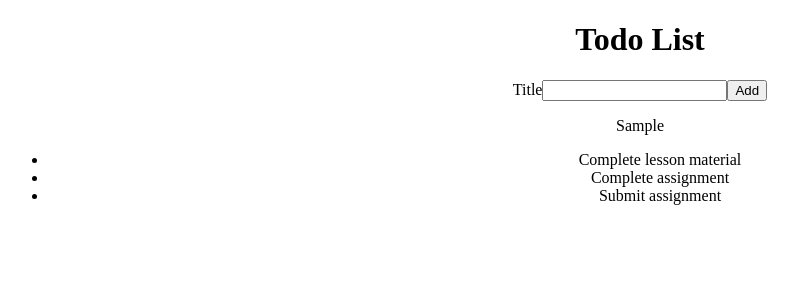
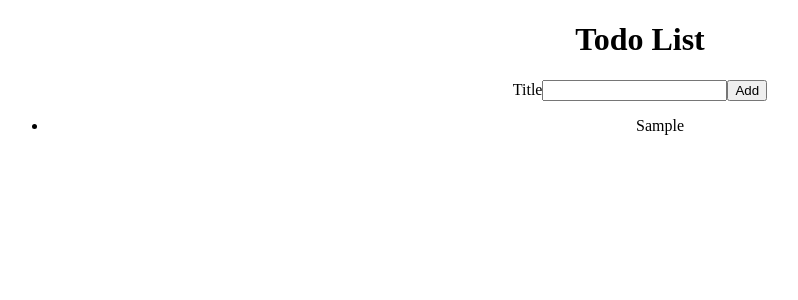
Before and after one commit to wessstt/react-todo, a React (Create React App) app: page / in a window 1280 px wide. Both pictures are taken after typing "Sample" into the empty fields and a click on the button "Add". Shown: the top 300 px of the page, without its empty margins (0-798 px from the left). Built offline with nearby package versions, Linux system fonts and the light colour scheme; the HTML template or start-up script is replaced by a standard one.

Commit message:
Lesson 1-4: Lifting State & Props Handeling (Lifting State, Controlled Components, Props handling)

```diff
--- a/src/AddTodoForm.js
+++ b/src/AddTodoForm.js
@@ -1,18 +1,35 @@
 import React from "react";
 
-const AddTodoForm = (props) => {
+const AddTodoForm = ({ onAddTodo }) => {
+  const [todoTitle, setTodoTitle] = React.useState("");
+
+  const handleTitleChange = (event) => {
+    const newTodoTitle = event.target.value;
+    setTodoTitle(newTodoTitle);
+    //console.log(newTodoTitle);
+  };
+
   const handleAddTodo = (event) => {
     event.preventDefault();
-    const todoTitle = event.target.title.value;
-    props.onAddTodo(todoTitle);
-    console.log(todoTitle);
-    event.target.reset();
+    //console.log("value is", todoTitle);
+    //pass an Object instead of a String
+    onAddTodo({
+      title: todoTitle,
+      id: Date.now(), // place holder to generate unique number
+    });
+    setTodoTitle(""); //reset todoTitle to empty String
   };
 
   return (
     <form onSubmit={handleAddTodo}>
       <label htmlFor="todoTitle">Title</label>
-      <input id="todoTitle" type="text" name="title"></input>
+      <input
+        id="todoTitle"
+        type="text"
+        name="title"
+        value={todoTitle}
+        onChange={handleTitleChange}
+      />
       <button type="submit">Add</button>
     </form>
   );
--- a/src/App.js
+++ b/src/App.js
@@ -1,17 +1,22 @@
-import React from "react";
+import React, { useState } from "react";
 import AddTodoForm from "./AddTodoForm";
 import TodoList from "./TodoList";
 
 const title = "Todo List";
+
 const App = () => {
-  const [newTodo, setNewTodo] = React.useState("");
+  const [todoList, setTodoList] = useState([""]);
 
+  //Declare a new function named addTodo that takes newTodo as a parameter
+  const addTodo = (newTodo) => {
+    //console.log(newTodo);
+    setTodoList([...todoList, newTodo]);
+  };
   return (
     <div style={{ textAlign: "center" }}>
       <h1>{title}</h1>
-      <AddTodoForm onAddTodo={setNewTodo} />
-      <p>{newTodo}</p>
-      <TodoList />
+      <AddTodoForm onAddTodo={addTodo} />
+      <TodoList todoList={todoList} />
     </div>
   );
 };
--- a/src/TodoList.js
+++ b/src/TodoList.js
@@ -1,29 +1,13 @@
 import React from "react";
 import TodoListItem from "./TodoListItem";
 
-const todoList = [
-  {
-    title: "Complete lesson material",
-    objectID: 0,
-  },
-  {
-    title: "Complete assignment",
-    objectID: 1,
-  },
-  {
-    title: "Submit assignment",
-    objectID: 2,
-  },
-];
-
-const TodoList = () => {
+const TodoList = ({ todoList }) => {
   return (
     <ul>
-      {todoList.map((item) => (
-        <TodoListItem key={item.objectID} todo={item.title} />
+      {todoList.map(({ title }) => (
+        <TodoListItem todo={title} />
       ))}
     </ul>
   );
 };
-
 export default TodoList;
--- a/src/TodoListItem.js
+++ b/src/TodoListItem.js
@@ -1,9 +1,11 @@
 import React from "react";
 
-const TodoListItem = (props) => (
-  <li>
-    <span>{props.todo}</span>
-  </li>
-);
+const TodoListItem = ({ listID, todo }) => {
+  // console.log(todo);
+  if (!todo) {
+    return null;
+  }
+  return <li key={listID}>{todo}</li>;
+};
 
 export default TodoListItem;
```
